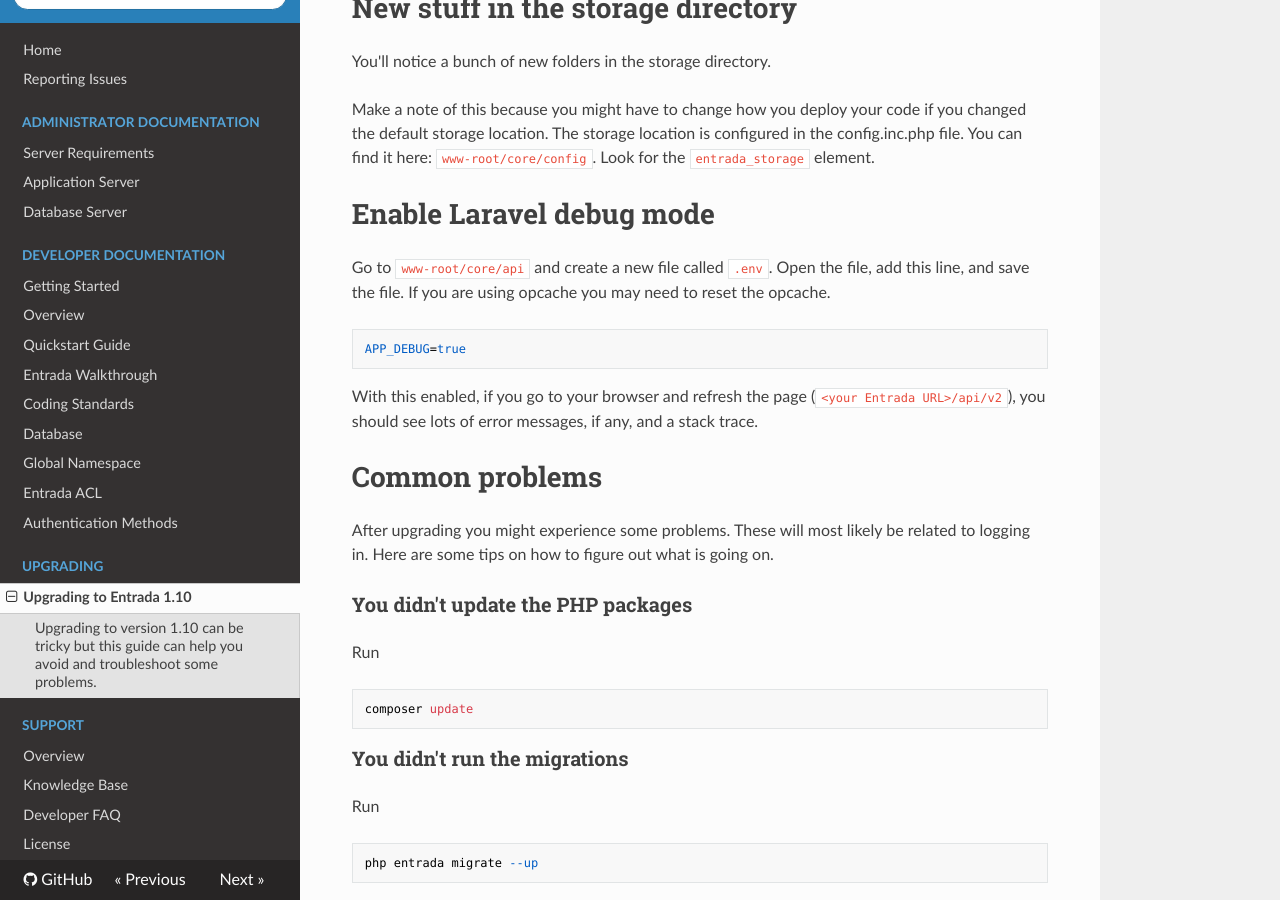
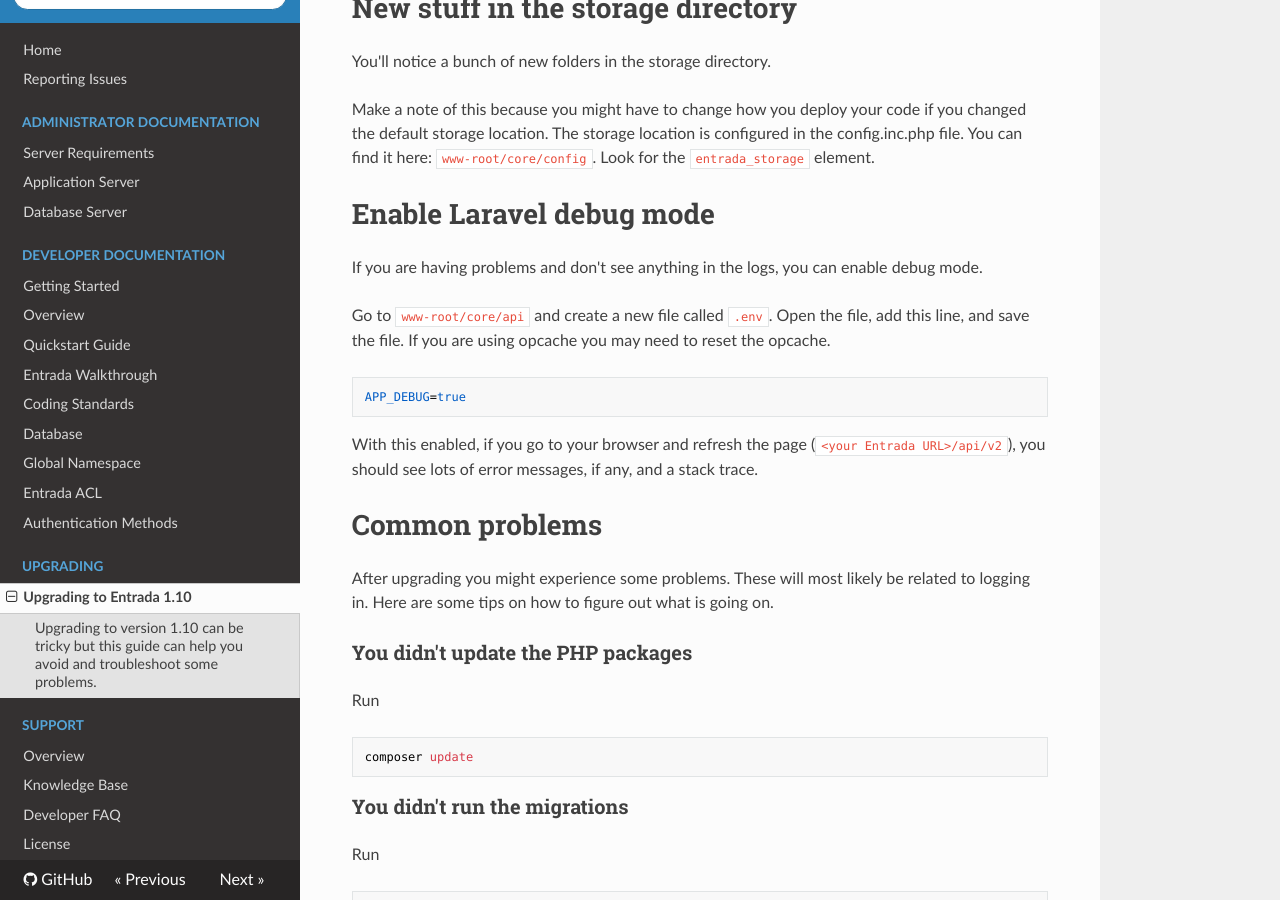
Before and after one commit to pyarmak/entrada-1x-docs, an MkDocs documentation site: the page built from docs/upgrading/to_110.md, in a window 1280 px wide and 900 px high, scrolled down 1190 px. Built offline with MkDocs 1.6.1, drawn with Linux system fonts in a browser that asks for light colours; nearby versions of some CDN libraries; old or Windows-style settings are respelled for this version of MkDocs.

Commit message:
Added for clarity. debug mode is not required

````diff
--- a/docs/upgrading/to_110.md
+++ b/docs/upgrading/to_110.md
@@ -44,6 +44,8 @@ You'll notice a bunch of new folders in the storage directory.
 Make a note of this because you might have to change how you deploy your code if you changed the default storage location. The storage location is configured in the config.inc.php file. You can find it here: ```www-root/core/config```. Look for the ```entrada_storage``` element.
 
 # Enable Laravel debug mode
+
+If you are having problems and don't see anything in the logs, you can enable debug mode.
 
 Go to ```www-root/core/api``` and create a new file called ```.env```.
 Open the file, add this line, and save the file. If you are using opcache you may need to reset the opcache.
````
